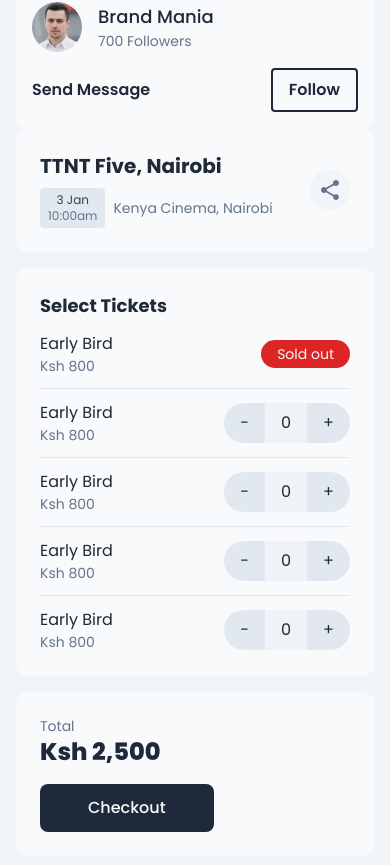
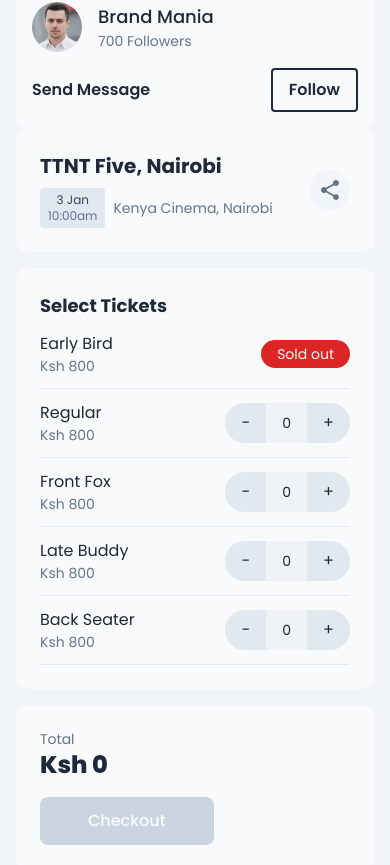
Before and after one commit to gitkenya/madfun, a Next.js app: page /events/demo in a window 390 px wide. Shown: the part 1179-2044 px from the top of the page. Built offline with nearby package versions, Linux system fonts and the light colour scheme; no server answers.

Commit message:
Implemented Ticket Pricing State

```diff
--- /dev/null
+++ b/src/app/(web)/events/[slug]/modules/form.tsx
@@ -0,0 +1,127 @@
+"use client";
+import Link from "next/link";
+import { IoMdShare } from "react-icons/io";
+import { useState } from "react";
+
+export default function SelectTickets() {
+  const [tickets, setTickets] = useState([
+    { id: 1, name: "Regular", price: 800, qty: 0 },
+    { id: 2, name: "Front Fox", price: 800, qty: 0 },
+    { id: 3, name: "Late Buddy", price: 800, qty: 0 },
+    { id: 4, name: "Back Seater", price: 800, qty: 0 },
+  ]);
+
+  const handleIncrease = (id: number) => {
+    setTickets(
+      tickets.map((ticket) =>
+        ticket.id === id ? { ...ticket, qty: ticket.qty + 1 } : ticket
+      )
+    );
+  };
+
+  const handleDecrease = (id: number) => {
+    setTickets(
+      tickets.map((ticket) =>
+        ticket.id === id && ticket.qty > 0
+          ? { ...ticket, qty: ticket.qty - 1 }
+          : ticket
+      )
+    );
+  };
+
+  const totalCost = tickets.reduce(
+    (total, ticket) => total + ticket.qty * ticket.price,
+    0
+  );
+
+  const isCheckoutDisabled = tickets.every((ticket) => ticket.qty === 0);
+
+  return (
+    <div className="w-full md:w-1/2 h-full sticky top-20">
+      <div className="flex flex-col gap-4">
+        <div className="flex flex-row items-center justify-between bg-slate-50 rounded-xl p-6">
+          <div>
+            <h2 className="font-bold text-xl mb-2">TTNT Five, Nairobi</h2>
+            <div className="flex flex-row gap-2 items-center text-slate-500 text-sm">
+              <div className="flex flex-col text-center text-xs bg-slate-200 px-2 py-1 rounded">
+                <h3 className="text-slate-700">3 Jan</h3>
+                <p>10:00am</p>
+              </div>
+              <p>Kenya Cinema, Nairobi</p>
+            </div>
+          </div>
+          <div>
+            <Link
+              href="/events/demo"
+              className="p-2 block bg-slate-100 text-slate-500 rounded-full"
+            >
+              <IoMdShare size={24} />
+            </Link>
+          </div>
+        </div>
+        <div className="flex flex-col bg-slate-50 rounded-xl p-6">
+          <div>
+            <h3 className="font-bold text-lg">Select Tickets</h3>
+          </div>
+          <div className="flex flex-row justify-between items-center border-b border-slate-200 py-3">
+            <div>
+              <h4>Early Bird</h4>
+              <p className="text-slate-500 text-sm">Ksh 800</p>
+            </div>
+            <div className="bg-red-600 text-slate-50 rounded-full px-4 py-1 text-sm">
+              Sold out
+            </div>
+          </div>
+          {tickets?.map((ticket) => (
+            <div
+              key={ticket?.id}
+              className="flex flex-row justify-between items-center border-b border-slate-200 py-3"
+            >
+              <div>
+                <h4>{ticket?.name}</h4>
+                <p className="text-slate-500 text-sm">Ksh {ticket?.price}</p>
+              </div>
+              <div className="flex flex-row items-center bg-slate-200/[.4] rounded-full">
+                <button
+                  className="bg-slate-200 px-4 py-2 rounded-s-full"
+                  onClick={() => handleDecrease(ticket.id)}
+                >
+                  -
+                </button>
+                <span className="px-4 flex items-center justify-center text-sm">
+                  {ticket?.qty}
+                </span>
+                <button
+                  className="bg-slate-200 px-4 py-2 rounded-e-full"
+                  onClick={() => handleIncrease(ticket.id)}
+                >
+                  +
+                </button>
+              </div>
+            </div>
+          ))}
+        </div>
+        <div className="flex flex-col sm:flex-row gap-4 sm:items-center justify-between bg-slate-50 rounded-xl p-6">
+          <div>
+            <p className="text-sm text-slate-500">Total</p>
+            <h4 className="font-extrabold text-2xl text-slate-800">
+              Ksh {totalCost}
+            </h4>
+          </div>
+          <div>
+            <button
+              className={` text-slate-50 px-12 py-3 font-medium rounded-lg ${
+                isCheckoutDisabled
+                  ? "bg-slate-300 cursor-not-allowed"
+                  : "bg-slate-800"
+              }`}
+              disabled={isCheckoutDisabled}
+            >
+              Checkout
+            </button>
+          </div>
+        </div>
+      </div>
+    </div>
+  );
+}
--- a/src/app/(web)/events/[slug]/page.tsx
+++ b/src/app/(web)/events/[slug]/page.tsx
@@ -2,6 +2,7 @@ import Image from "next/image";
 import Link from "next/link";
 import { IoMdShare } from "react-icons/io";
 import { IoChevronForwardCircleOutline } from "react-icons/io5";
+import SelectTickets from "./modules/form";
 export default async function Page({ params }: { params: { slug: string } }) {
   return (
     <section className="w-full bg-slate-100 py-4 sm:py-8">
@@ -84,117 +85,7 @@ export default async function Page({ params }: { params: { slug: string } }) {
               </div>
             </div>
           </div>
-          <div className="w-full md:w-1/2 h-full sticky top-20">
-            <div className="flex flex-col gap-4">
-              <div className="flex flex-row items-center justify-between bg-slate-50 rounded-xl p-6">
-                <div>
-                  <h2 className="font-bold text-xl mb-2">TTNT Five, Nairobi</h2>
-                  <div className="flex flex-row gap-2 items-center text-slate-500 text-sm">
-                    <div className="flex flex-col text-center text-xs bg-slate-200 px-2 py-1 rounded">
-                      <h3 className="text-slate-700">3 Jan</h3>
-                      <p>10:00am</p>
-                    </div>
-                    <p>Kenya Cinema, Nairobi</p>
-                  </div>
-                </div>
-                <div>
-                  <Link
-                    href="/events/demo"
-                    className="p-2 block bg-slate-100 text-slate-500 rounded-full"
-                  >
-                    <IoMdShare size={24} />
-                  </Link>
-                </div>
-              </div>
-              <div className="flex flex-col bg-slate-50 rounded-xl p-6">
-                <div>
-                  <h3 className="font-bold text-lg">Select Tickets</h3>
-                </div>
-                <div className="flex flex-row justify-between items-center border-b border-slate-200 py-3">
-                  <div>
-                    <h4>Early Bird</h4>
-                    <p className="text-slate-500 text-sm">Ksh 800</p>
-                  </div>
-                  <div className="bg-red-600 text-slate-50 rounded-full px-4 py-1 text-sm">
-                    Sold out
-                  </div>
-                </div>
-                <div className="flex flex-row justify-between items-center border-b border-slate-200 py-3">
-                  <div>
-                    <h4>Early Bird</h4>
-                    <p className="text-slate-500 text-sm">Ksh 800</p>
-                  </div>
-                  <div className="flex flex-row items-center">
-                    <button className="bg-slate-200 px-4 py-2 rounded-s-full">
-                      -
-                    </button>
-                    <span className="px-4 py-2 bg-slate-200/[.4]">0</span>
-                    <button className="bg-slate-200 px-4 py-2 rounded-e-full">
-                      +
-                    </button>
-                  </div>
-                </div>
-                <div className="flex flex-row justify-between items-center border-b border-slate-200 py-3">
-                  <div>
-                    <h4>Early Bird</h4>
-                    <p className="text-slate-500 text-sm">Ksh 800</p>
-                  </div>
-                  <div className="flex flex-row items-center">
-                    <button className="bg-slate-200 px-4 py-2 rounded-s-full">
-                      -
-                    </button>
-                    <span className="px-4 py-2 bg-slate-200/[.4]">0</span>
-                    <button className="bg-slate-200 px-4 py-2 rounded-e-full">
-                      +
-                    </button>
-                  </div>
-                </div>
-                <div className="flex flex-row justify-between items-center border-b border-slate-200 py-3">
-                  <div>
-                    <h4>Early Bird</h4>
-                    <p className="text-slate-500 text-sm">Ksh 800</p>
-                  </div>
-                  <div className="flex flex-row items-center">
-                    <button className="bg-slate-200 px-4 py-2 rounded-s-full">
-                      -
-                    </button>
-                    <span className="px-4 py-2 bg-slate-200/[.4]">0</span>
-                    <button className="bg-slate-200 px-4 py-2 rounded-e-full">
-                      +
-                    </button>
-                  </div>
-                </div>
-                <div className="flex flex-row justify-between items-center pt-3">
-                  <div>
-                    <h4>Early Bird</h4>
-                    <p className="text-slate-500 text-sm">Ksh 800</p>
-                  </div>
-                  <div className="flex flex-row items-center">
-                    <button className="bg-slate-200 px-4 py-2 rounded-s-full">
-                      -
-                    </button>
-                    <span className="px-4 py-2 bg-slate-200/[.4]">0</span>
-                    <button className="bg-slate-200 px-4 py-2 rounded-e-full">
-                      +
-                    </button>
-                  </div>
-                </div>
-              </div>
-              <div className="flex flex-col sm:flex-row gap-4 sm:items-center justify-between bg-slate-50 rounded-xl p-6">
-                <div>
-                  <p className="text-sm text-slate-500">Total</p>
-                  <h4 className="font-extrabold text-2xl text-slate-800">
-                    Ksh 2,500
-                  </h4>
-                </div>
-                <div>
-                  <button className="bg-slate-800 text-slate-50 px-12 py-3 font-medium rounded-lg">
-                    Checkout
-                  </button>
-                </div>
-              </div>
-            </div>
-          </div>
+          <SelectTickets />
         </div>
       </div>
     </section>
```
